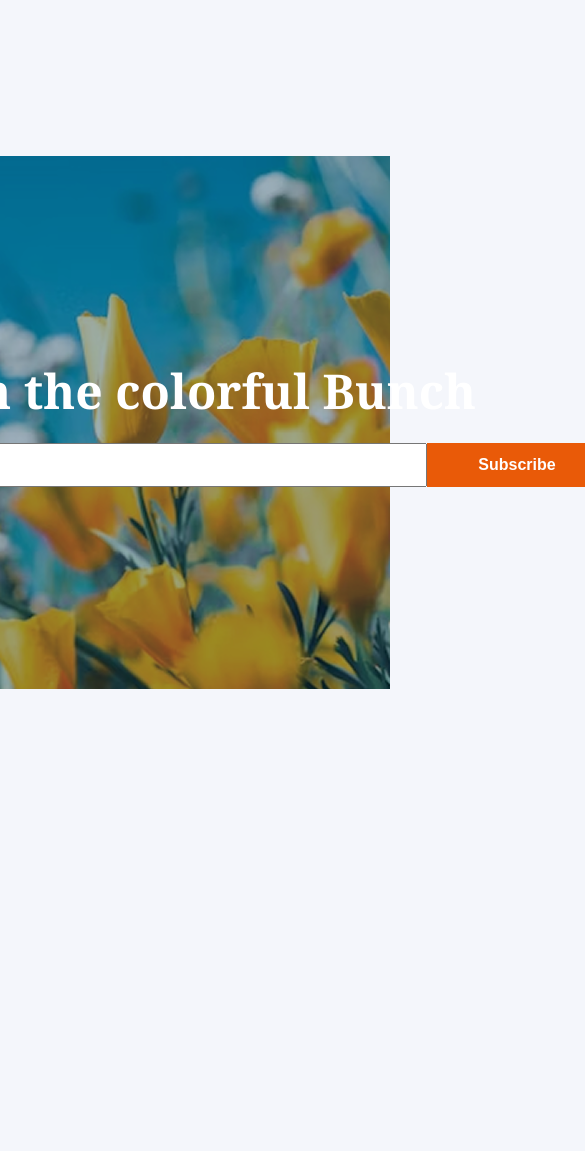
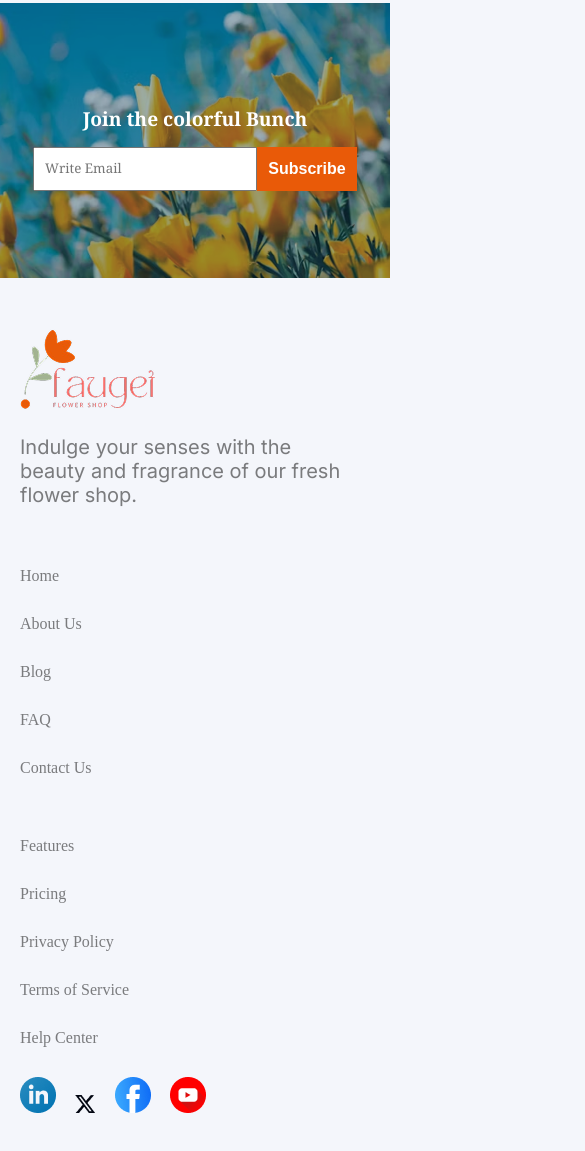
Before and after one commit to Shahriyar234/my-second-assignment, a plain HTML site: page index.html in a window 390 px wide. Shown: the part 4542-5693 px from the top of the page, 585 px wide, since content can reach past the window. Before the commit the page ends 5235 px from the top, so only its background shows below. Drawn offline with Linux system fonts and the light colour scheme.

Commit message:
finally my full website done

```diff
--- a/index.html
+++ b/index.html
@@ -210,6 +210,38 @@
         </div>
        </div>
         </section>
+
+        <section class="bottom-area">
+            <div class="footer-container">
+                <img src="assets/logo.png" alt="">
+                <p class="inter-font">Indulge your senses with the beauty and fragrance of our fresh flower shop. </p>
+            </div>
+            <div class="footer-link-one">
+                <ul>
+                    <li><a href="">Home</a></li>
+                    <li><a href="">About Us</a></li>
+                    <li><a href="">Blog</a></li>
+                    <li><a href="">FAQ</a></li>
+                    <li><a href="">Contact Us</a></li>
+                </ul>
+            </div>
+            <div class="footer-link-two">
+                <ul>
+                    <li><a href="">Features</a></li>
+                    <li><a href="">Pricing</a></li>
+                    <li><a href="">Privacy Policy</a></li>
+                    <li><a href="">Terms of Service</a></li>
+                    <li><a href="">Help Center</a></li>
+                </ul>
+            </div>
+            <div class="footer-social-area">
+                <img src="assets/icon-linkedin.png" alt="">
+                <img id="twitter" src="assets/icon-twitter.png" alt="">
+                <img src="assets/icon-facebook.png" alt="">
+                <img src="assets/icon-youtube.png" alt="">
+            </div>
+        </section>
+
     </footer>
 </body>
 </html>
--- a/style.css/assignment.css
+++ b/style.css/assignment.css
@@ -291,6 +291,9 @@ grid-template-columns: repeat(4, 1fr);
  .subscribe-form{
   display: flex;
  }
+ ::placeholder{
+  padding-left: 20px;
+ }
  .subscribe-form input{
   width: 640px;
   height: 40px;
@@ -308,6 +311,38 @@ grid-template-columns: repeat(4, 1fr);
   font-weight: 600;
   cursor: pointer;
  }
+
+
+ .bottom-area{
+  display: grid;
+  grid-template-columns: repeat(4, 1fr);
+  align-items: center;
+  margin-left: 70px;
+  margin-top: 50px;
+  gap: 50px;
+  margin-bottom: 50px;
+
+ }
+ .footer-container p{
+  font-size: 1.25rem;
+  color: rgba(0, 0, 0, 0.5);
+  width: 330px;
+  margin-top: 20px;
+ }
+ .footer-link-one li a, .footer-link-two li a{
+  text-decoration: none;
+  color: rgba(0, 0, 0, 0.5);
+  display: grid;
+ }
+ .footer-link-one li, .footer-link-two li{
+  margin-top: 30px;
+ }
+
+ .footer-social-area img{
+  margin-right: 15px;
+ }
+
+
 
 
 /* responsive styles */
@@ -428,4 +463,36 @@ grid-template-columns: repeat(4, 1fr);
   .ana-bloom p{
     margin-left: 20px;
   }
- }
+
+  /* footer area */
+  .subscribe-area{
+    background-position: center;
+    height: 275px;
+    background-size: cover;
+    margin-top: 0;
+
+  }
+
+  .subscribe-area h3{
+    width: 250px;
+    font-size: 1.2rem;
+    margin: 15px auto;
+
+  }
+  .subscribe-area input{
+    width: 220px;
+  }
+  ::placeholder{
+    padding-left: 10px;
+  }
+  .subscribe-area button{
+    width: 100px;
+  }
+
+  .bottom-area{
+    max-width: 350px;
+    grid-template-columns: 1fr;
+    margin-left: 20px;
+    gap: 30px;
+}
+}
```
